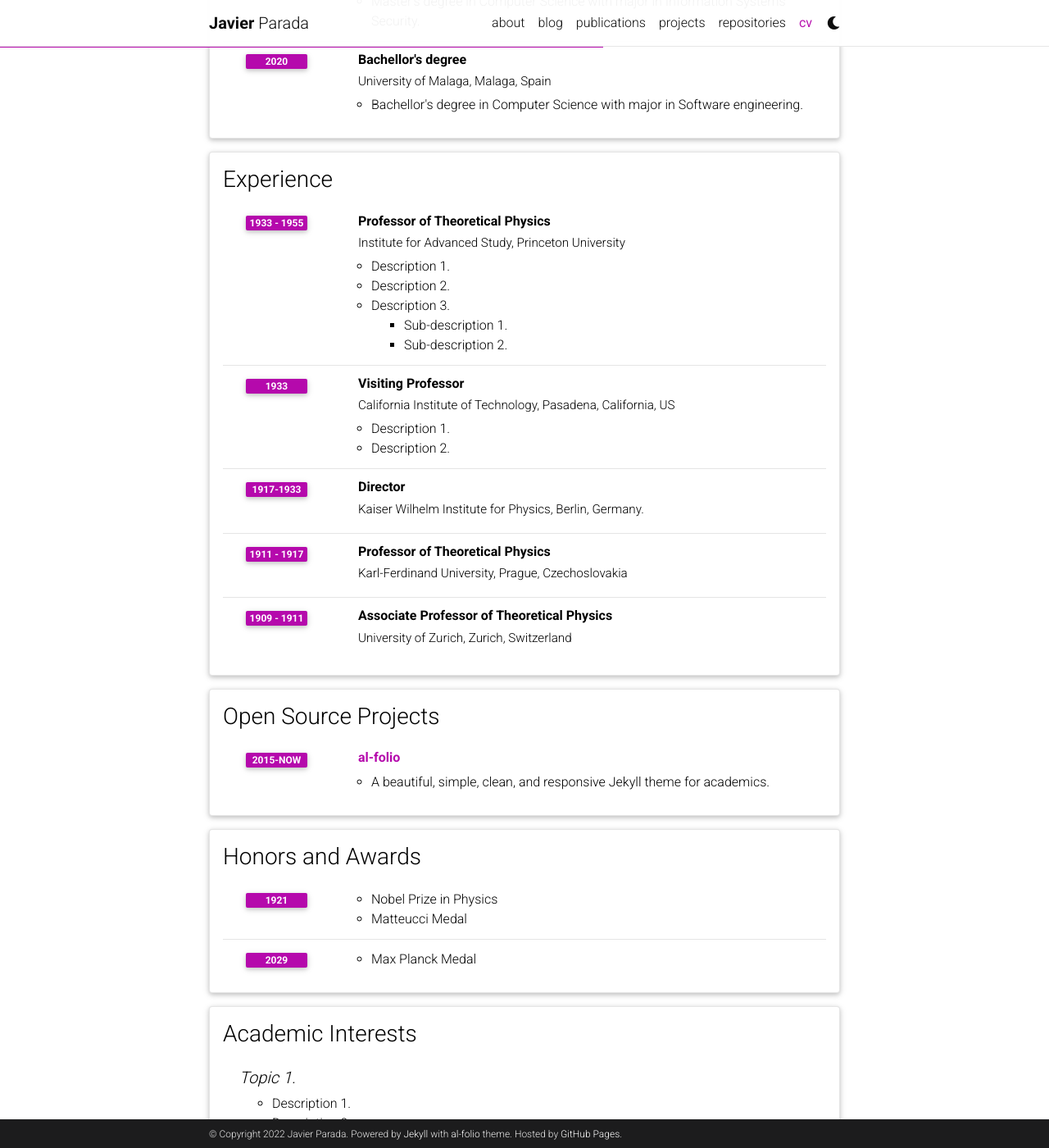
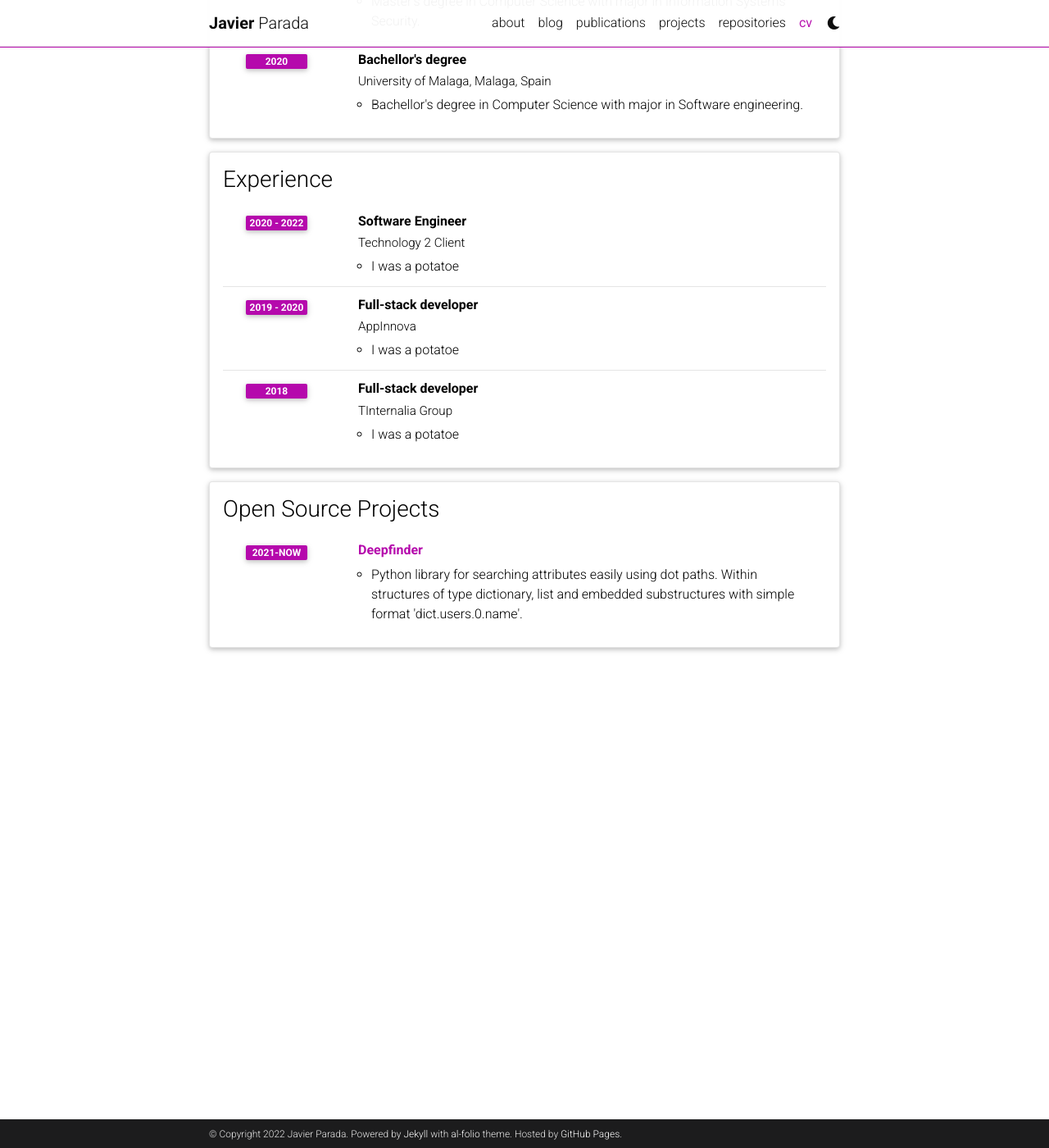
Before and after one commit to jparadadev/jparadadev.github.io, a Jekyll site: the page built from _pages/cv.md, in a window 1280 px wide and 1400 px high, scrolled down 499 px. Shown: the whole window at 82% size. Built offline with Jekyll 4.4.1, drawn with Linux system fonts in a browser that asks for light colours; comment, search, counter and statistics services are not loaded; a style sheet for code colours, icons or effects is not loaded; some of the changed text lies outside the part shown.

Commit message:
update some information

```diff
--- a/_data/cv.yml
+++ b/_data/cv.yml
@@ -21,67 +21,54 @@
 - title: Experience
   type: time_table
   contents:
-    - title: Professor of Theoretical Physics
-      institution: Institute for Advanced Study, Princeton University
-      year: 1933 - 1955
-      description:
-        - Description 1.
-        - Description 2.
-        - title: Description 3.
-          contents:
-            - Sub-description 1.
-            - Sub-description 2.
-    - title: Visiting Professor
-      institution: California Institute of Technology, Pasadena, California, US
-      year: 1933
-      description:
-        - Description 1.
-        - Description 2.
-
-    - title: Director
-      institution: Kaiser Wilhelm Institute for Physics, Berlin, Germany.
-      year: 1917-1933
-
-    - title: Professor of Theoretical Physics
-      institution: Karl-Ferdinand University, Prague, Czechoslovakia
-      year: 1911 - 1917
-      description:
-
-    - title: Associate Professor of Theoretical Physics
-      institution: University of Zurich, Zurich, Switzerland
-      year: 1909 - 1911
+    - title: Software Engineer
+      institution: Technology 2 Client
+      year: 2020 - 2022
+      description: >
+        I was a potatoe
+    - title: Full-stack developer
+      institution: AppInnova
+      year: 2019 - 2020
+      description: >
+        I was a potatoe
+    - title: Full-stack developer
+      institution: TInternalia Group
+      year: 2018
+      description: >
+        I was a potatoe
 
 - title: Open Source Projects
   type: time_table
   contents:
-    - title: <a href="https://github.com/alshedivat/al-folio">al-folio</a>
-      year: 2015-now
-      description: A beautiful, simple, clean, and responsive Jekyll theme for academics.
+    - title: <a href="https://github.com/jparadadev/deepfinder.py">Deepfinder</a>
+      year: 2021-now
+      description: Python library for searching attributes easily using dot paths. Within structures of type dictionary, list and embedded substructures with simple format 'dict.users.0.name'.
 
-- title: Honors and Awards
-  type: time_table
-  contents:
-    - year: 1921
-      items:
-        - Nobel Prize in Physics
-        - Matteucci Medal
-    - year: 2029
-      items:
-        - Max Planck Medal
-
-- title: Academic Interests
-  type: nested_list
-  contents:
-    - title: Topic 1.
-      items:
-        - Description 1.
-        - Description 2.
-    - title: Topic 2.
-      items:
-        - Description 1.
-        - Description 2.
-
-- title: Other Interests
-  type: list
-  contents:
-    - <u>Hobbies:</u> Hobby 1, Hobby 2, etc.
+# - title: Honors and Awards
+#   type: time_table
+#   contents:
+#     - year: 1921
+#       items:
+#         - Nobel Prize in Physics
+#         - Matteucci Medal
+#     - year: 2029
+#       items:
+#         - Max Planck Medal
+#
+# - title: Academic Interests
+#   type: nested_list
+#   contents:
+#     - title: Topic 1.
+#       items:
+#         - Description 1.
+#         - Description 2.
+#     - title: Topic 2.
+#       items:
+#         - Description 1.
+#         - Description 2.
+#
+# - title: Other Interests
+#   type: list
+#   contents:
+#     - <u>Hobbies:</u> Hobby 1, Hobby 2, etc.
+#
```
Also changed, not shown: _pages/repositories.md (+1 -1 lines).
